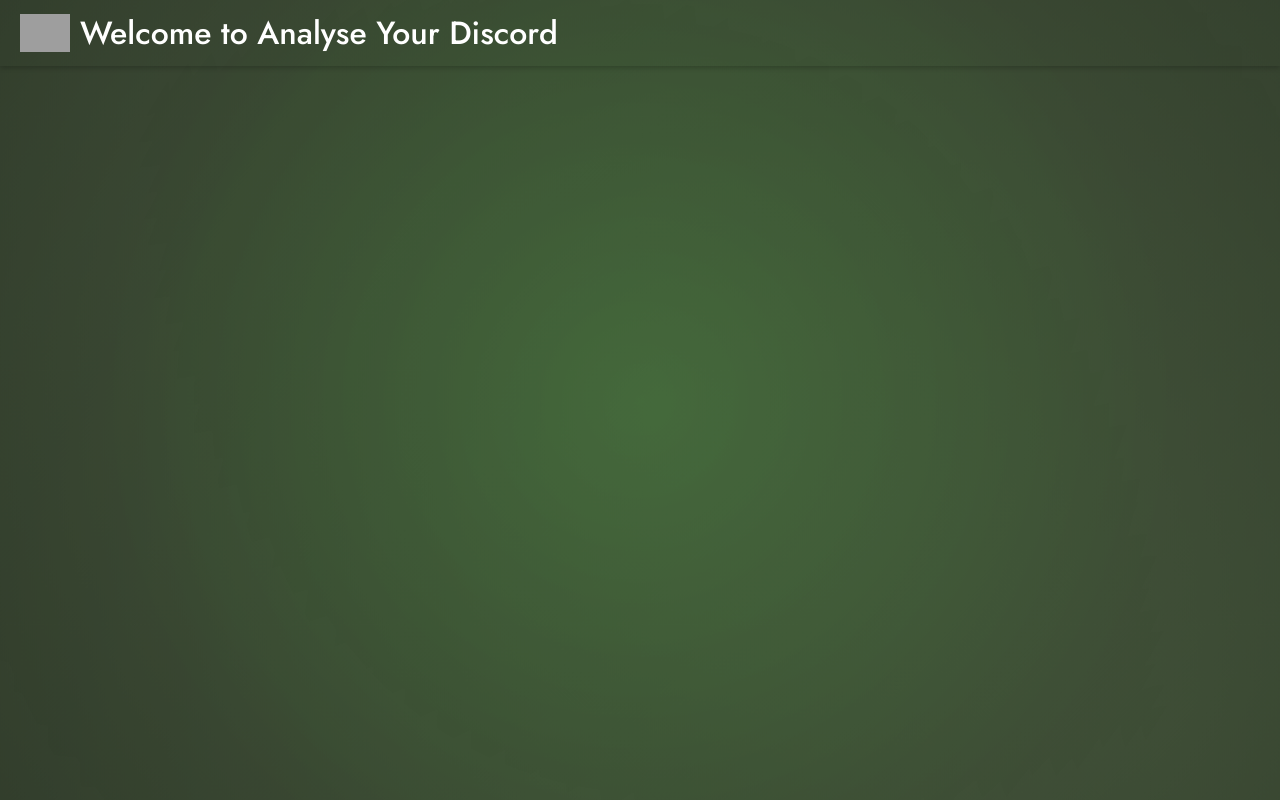
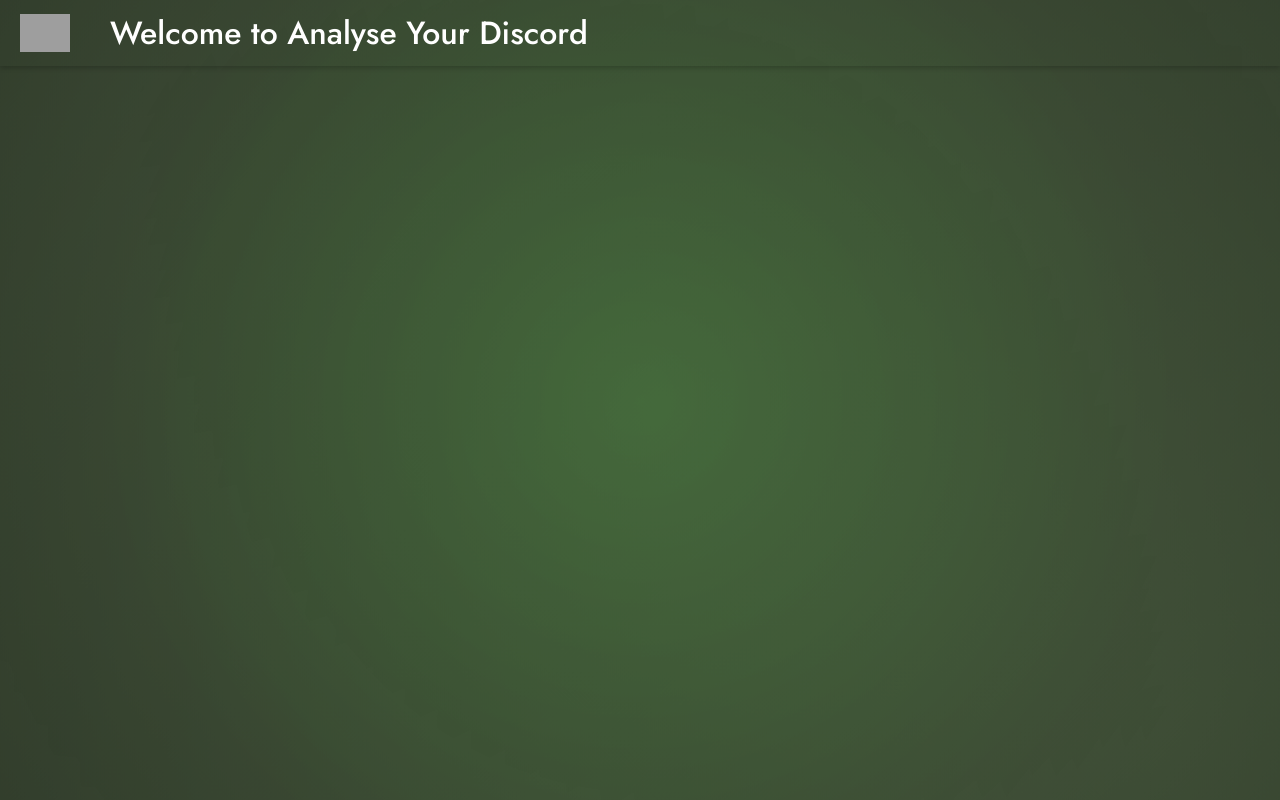
Before and after one commit to rammex666/WEB_SITE_ANALYSE_YOUR_DISCORD, a React (Create React App) app: page / in a window 1280 px wide. Built offline with nearby package versions, Linux system fonts and the light colour scheme; grey boxes are pictures that could not be loaded; the HTML template or start-up script is replaced by a standard one; a web font is replaced by a local one.

Commit message:
Update Header.css

```diff
--- a/src/style/Header.css
+++ b/src/style/Header.css
@@ -20,6 +20,8 @@
     font-weight: 500;
     font-style: normal;
     margin: 0;
+    align-content: center;
+    padding-left: 30px; /* Espacement entre le logo et le titre */
 }
 
 .logoayd {
```
